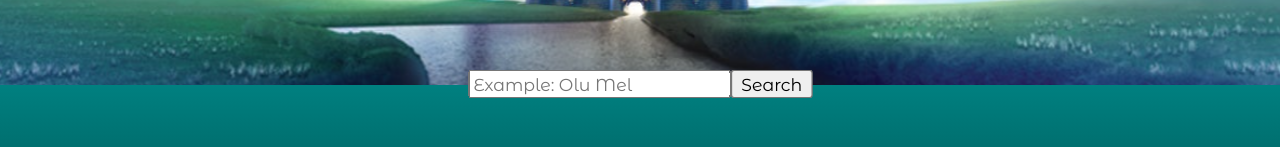
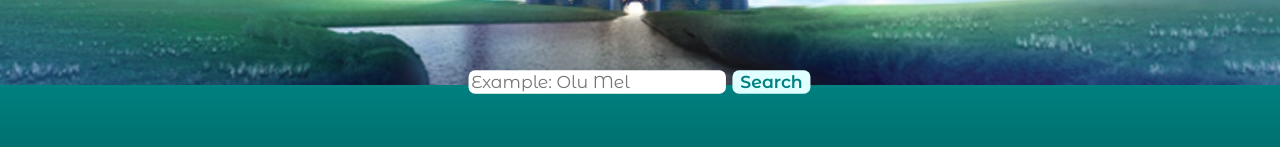
Before and after one commit to Adalab/modulo-2-evaluacion-final-MariaRipley, a website: page src/html/index.html in a window 1280 px wide. Shown: the part 235-382 px from the top of the page. Drawn offline with nearby package versions, Linux system fonts and the light colour scheme; files that its build step writes are made by us from their sources; files whose address does not match are found by name.

Commit message:
Set content styles

```diff
--- a/src/scss/layout/_main_hero.scss
+++ b/src/scss/layout/_main_hero.scss
@@ -12,11 +12,19 @@
         position: absolute;
         top: 38.5%;
         transform: scale(1.3);
+        gap: 5px;
         &--input {
             font-family: 'Montserrat Alternates', sans-serif;
+            border-radius: 5px;
+            border: none;
+        }
+        &--btn {
+        font-family: 'Montserrat Alternates', sans-serif;
+        color: teal;
+        background-color: lightcyan;
+        border: none;
+        border-radius: 5px;
+        font-weight: 600;
         }
     }
-    &__form--btn {
-        font-family: 'Montserrat Alternates', sans-serif;
-    }
 }
```
